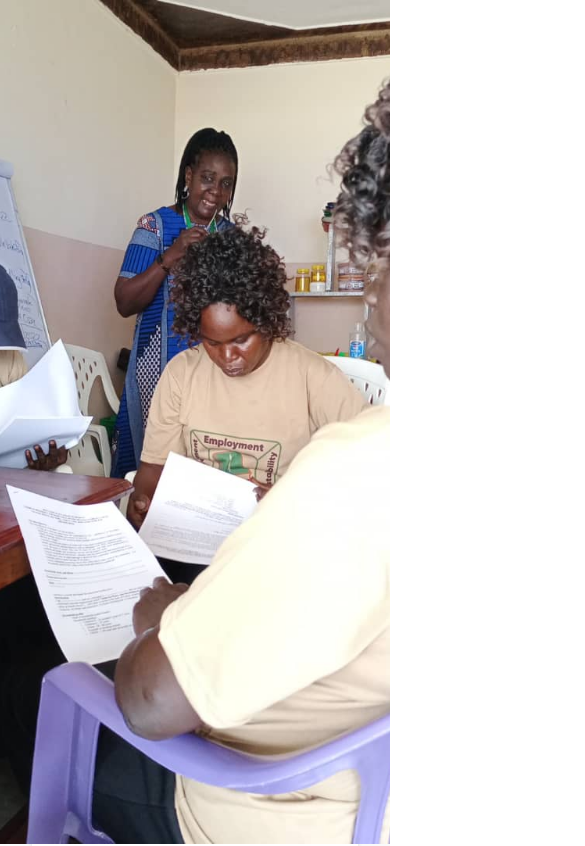
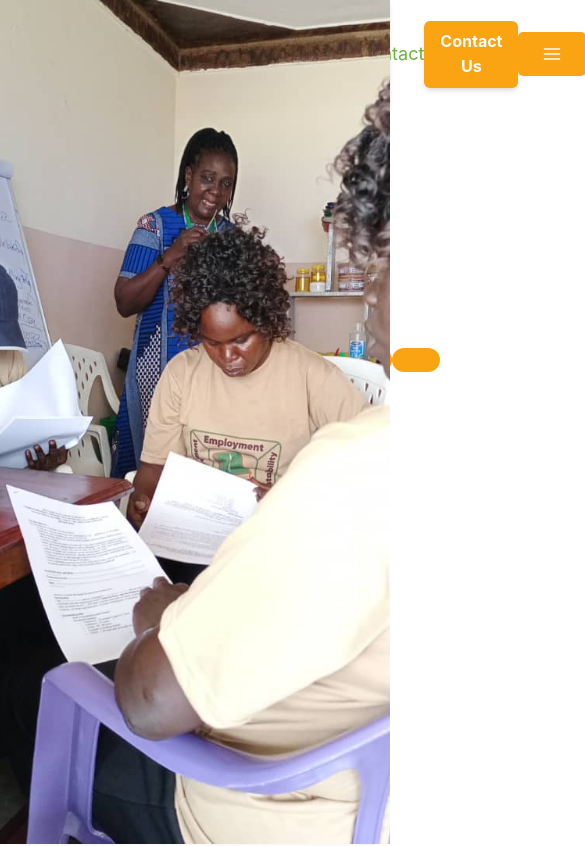
Before and after one commit to doga211/spd-website, a Next.js app: page / in a window 390 px wide. Shown: the top 846 px of the page, 585 px wide, since content can reach past the window. Built offline with nearby package versions, Linux system fonts and the light colour scheme.

Commit message:
Fixed the responsive and break points

```diff
--- a/tailwind.config.mjs
+++ b/tailwind.config.mjs
@@ -1,28 +1,9 @@
-// /** @type {import('tailwindcss').Config} */
-// export default {
-//   content: [
-//     "./src/pages/**/*.{js,ts,jsx,tsx,mdx}",
-//     "./src/components/**/*.{js,ts,jsx,tsx,mdx}",
-//     "./src/app/**/*.{js,ts,jsx,tsx,mdx}",
-//   ],
-//   theme: {
-//     extend: {
-//       colors: {
-//         background: "var(--background)",
-//         foreground: "var(--foreground)",
-//       },
-//     },
-//   },
-//   plugins: [],
-// };
-
-
 /** @type {import('tailwindcss').Config} */
 export default {
   content: [
-    "./pages/**/*.{js,ts,jsx,tsx,mdx}",
-    "./components/**/*.{js,ts,jsx,tsx,mdx}",
-    "./app/**/*.{js,ts,jsx,tsx,mdx}",
+    "./src/pages/**/*.{js,ts,jsx,tsx,mdx}",
+    "./src/components/**/*.{js,ts,jsx,tsx,mdx}",
+    "./src/app/**/*.{js,ts,jsx,tsx,mdx}",
   ],
   theme: {
     extend: {
```
